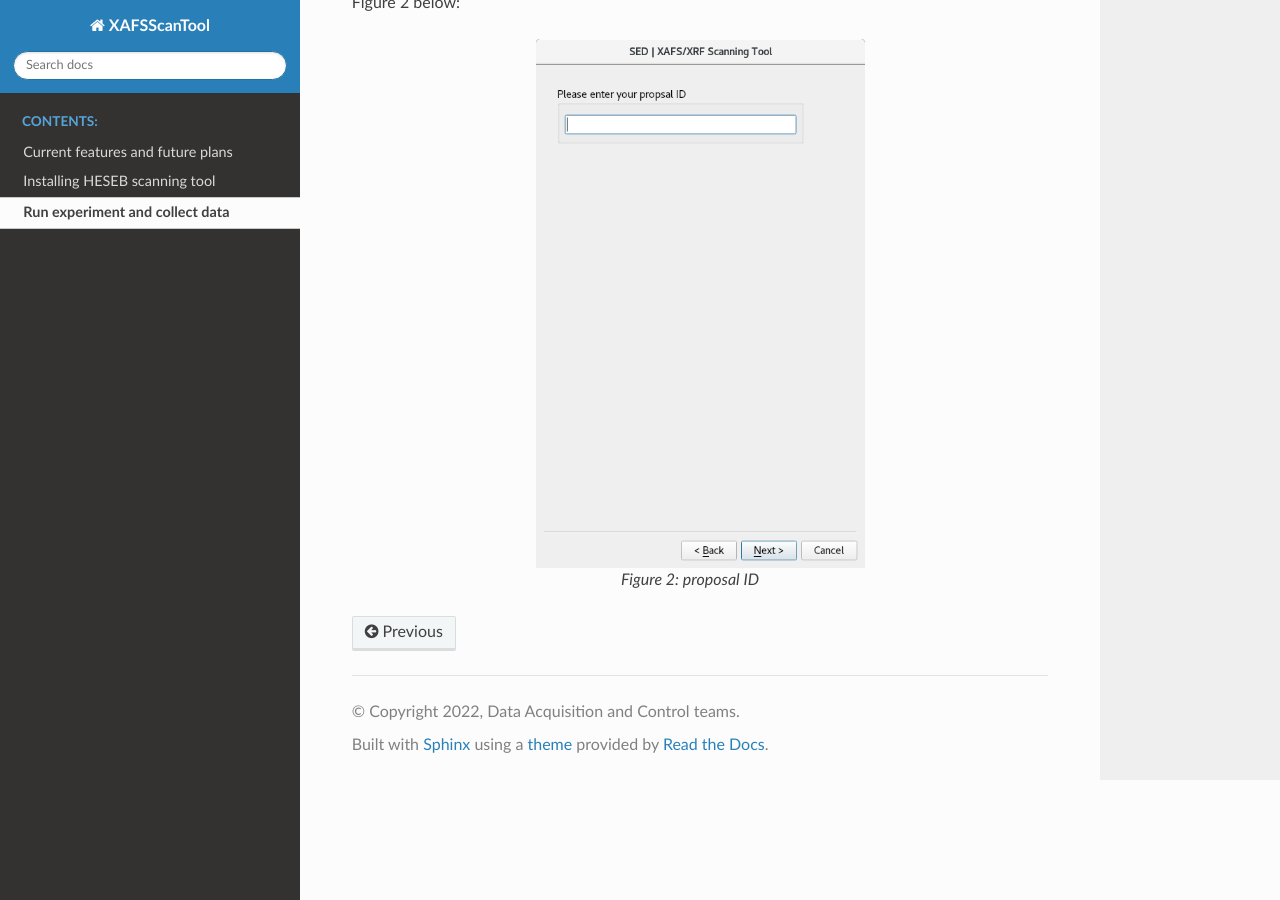
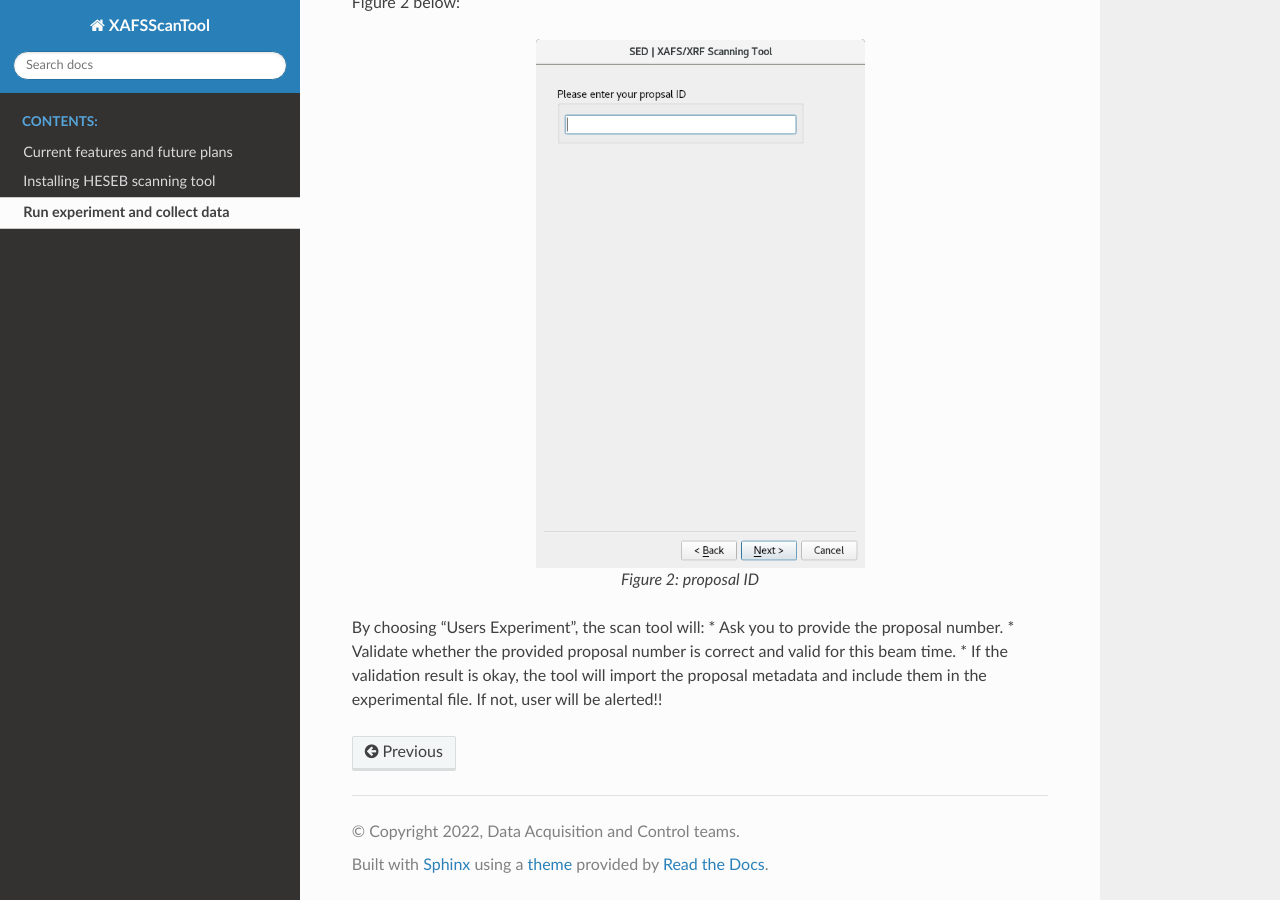
Before and after one commit to SESAME-Synchrotron/XAFSScanTool, a Sphinx documentation site: the page built from docs/source/runScan.rst, in a window 1280 px wide and 900 px high, scrolled down 1526 px. Built offline with Sphinx 7.4.7 and the Read the Docs theme 2.0.0, drawn with Linux system fonts in a browser that asks for light colours.

Commit message:
Update runScan.rst

```diff
--- a/docs/source/runScan.rst
+++ b/docs/source/runScan.rst
@@ -36,3 +36,8 @@ Upon choosing Users Experiment, you will be asked to provide scheduled proposal
    :scale: 70%
 
    *Figure 2: proposal ID*
+
+By choosing "Users Experiment", the scan tool will:
+* Ask you to provide the proposal number.
+* Validate whether the provided proposal number is correct and valid for this beam time.
+* If the validation result is okay, the tool will import the proposal metadata and include them in the experimental file. If not, user will be alerted!!
```
